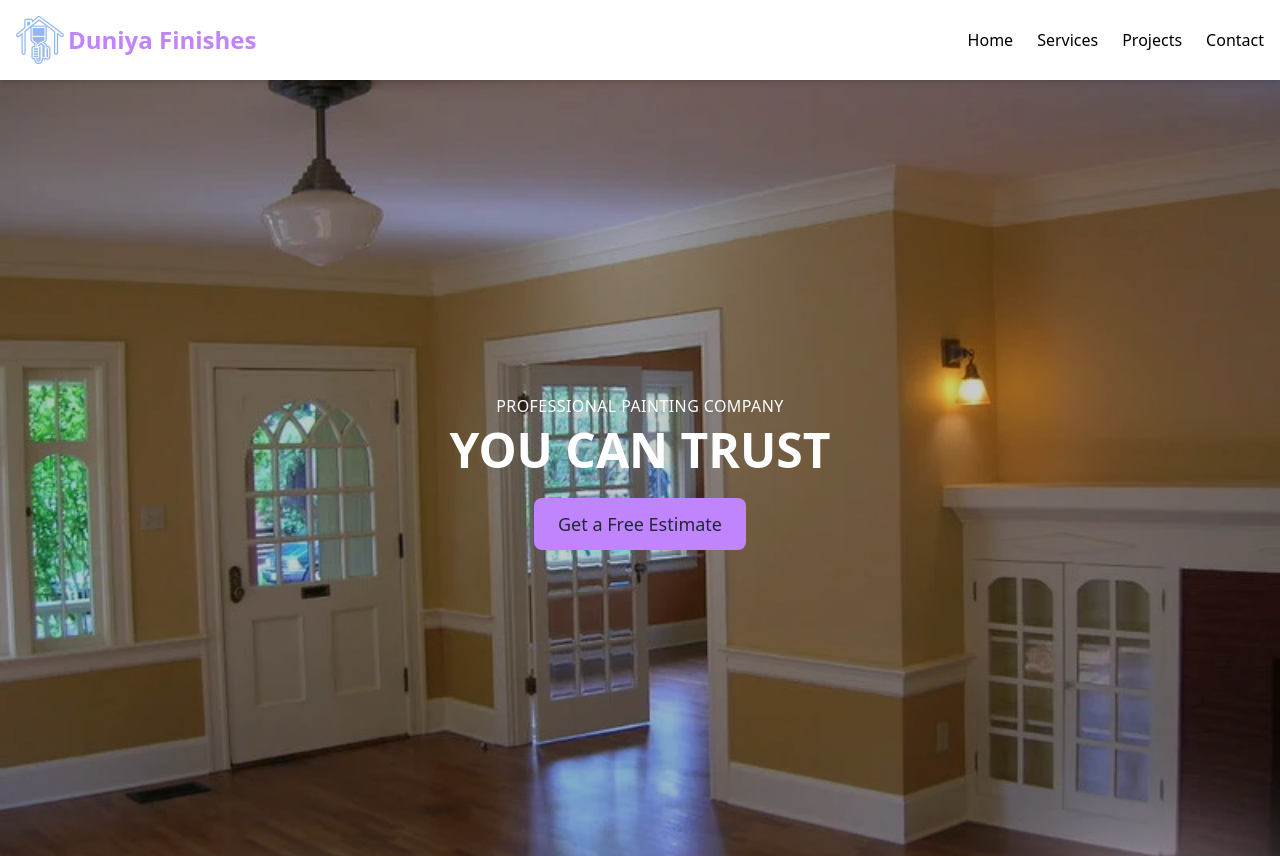
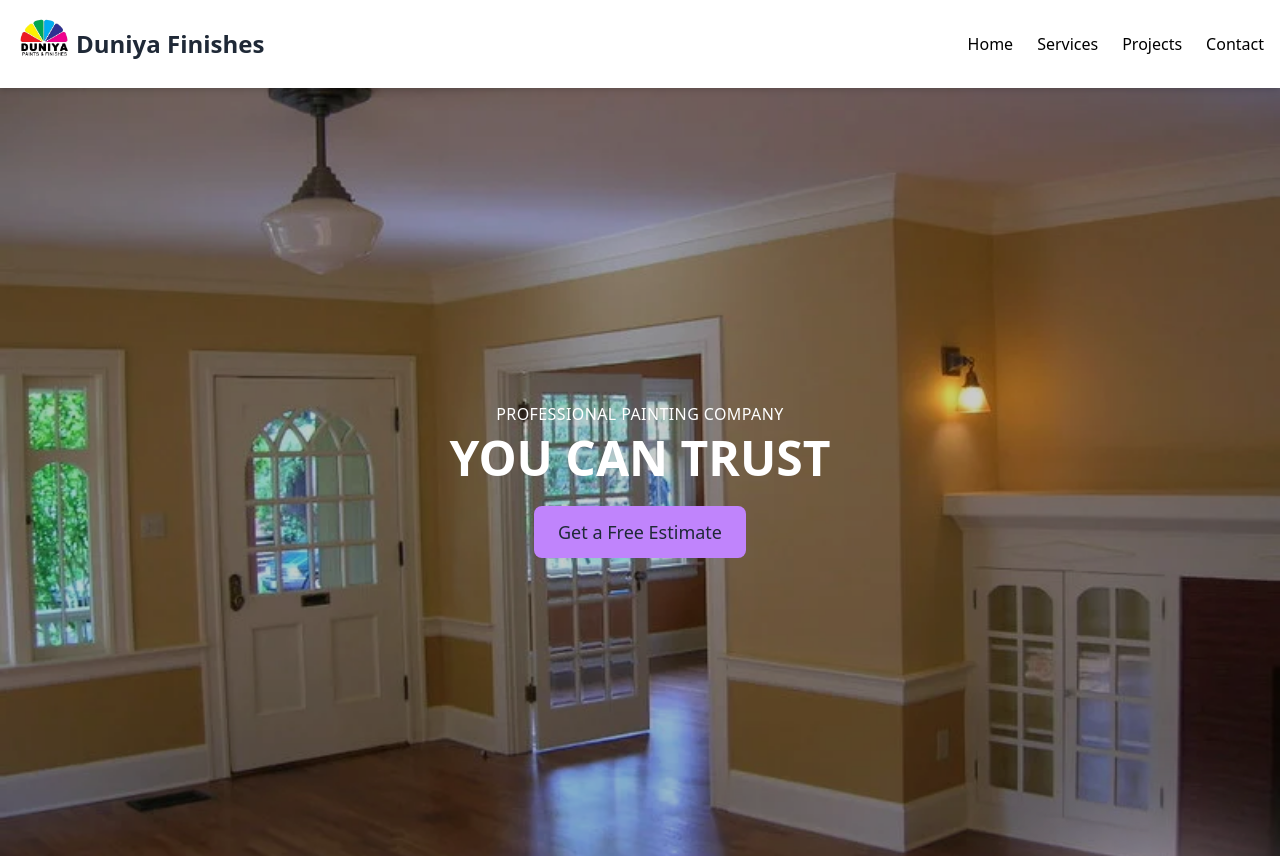
Before and after one commit to Mogle7Arkad/duniyaPaint, a React (Vite) app: page / in a window 1280 px wide. Shown: the top 856 px of the page. Built offline with nearby package versions, Linux system fonts and the light colour scheme.

Commit message:
add logo to the navbar

```diff
--- a/src/components/Navbar.jsx
+++ b/src/components/Navbar.jsx
@@ -7,8 +7,8 @@ const Navbar = () => {
   return (
     <header className="bg-white shadow-md sticky top-0 z-50">
       <div className="container mx-auto flex justify-between items-center p-4">
-        <a href="#" className="flex items-center gap-1 text-2xl font-bold text-purple-400">
-            <img className="h-12 w-12" src="../assets/painting-home-svgrepo-com.svg" alt="" />
+        <a href="#" className="flex items-center gap-1 text-2xl font-bold text-gray-800">
+            <img className="h-14 w-14" src="../assets/logo2.png" alt="" />
           Duniya Finishes
         </a>
         <DesktopNav />
```
Also changed, not shown: public/assets/logo2.png (added).
